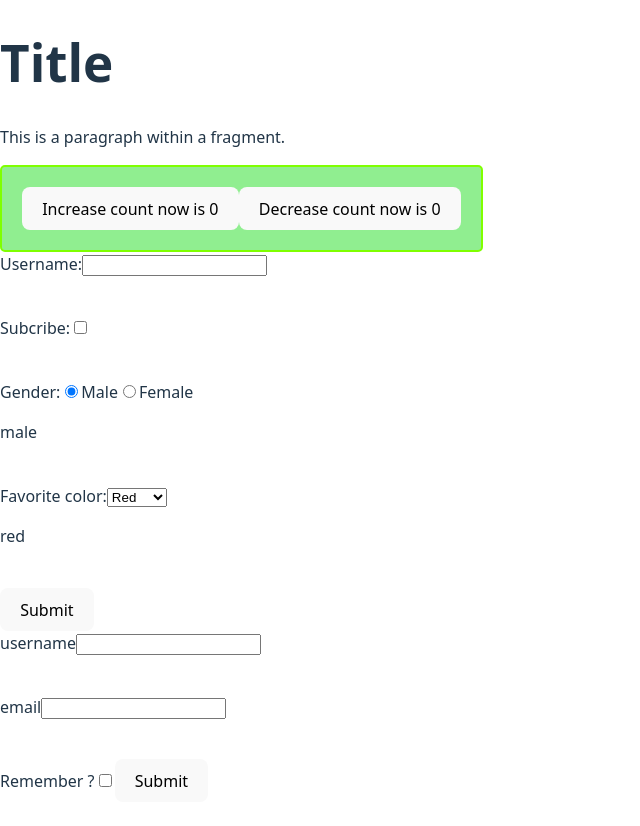
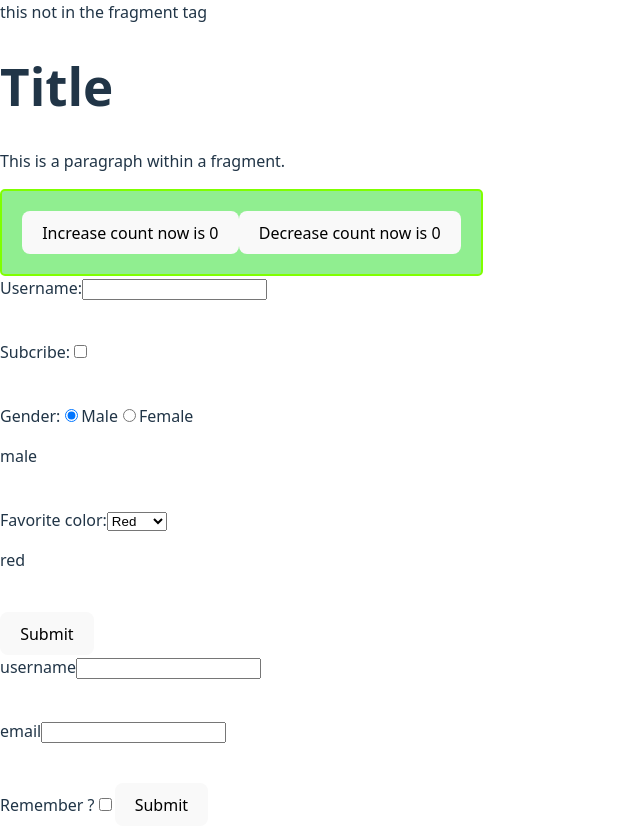
Before and after one commit to ThaiThienQuan/reactlearning, a React (Vite) app: page / in a window 1280 px wide. Shown: the whole page, without its empty margins (0-640 px from the left). Before the commit the page ends 802 px from the top, so only its background shows below. Built offline with nearby package versions, Linux system fonts and the light colour scheme.

Commit message:
fragment learning 2

```diff
--- a/src/demo/FragmentTotur.tsx
+++ b/src/demo/FragmentTotur.tsx
@@ -2,11 +2,14 @@ import { Fragment } from "react"
 
 export default function FragmentTotur() {
     return (
+      <>
+      <div> this not in the fragment tag</div>
       <Fragment>
       <div>
         <h1>Title</h1>
          <p>This is a paragraph within a fragment.</p>
       </div>
       </Fragment>
+</>
     )
 }
```
